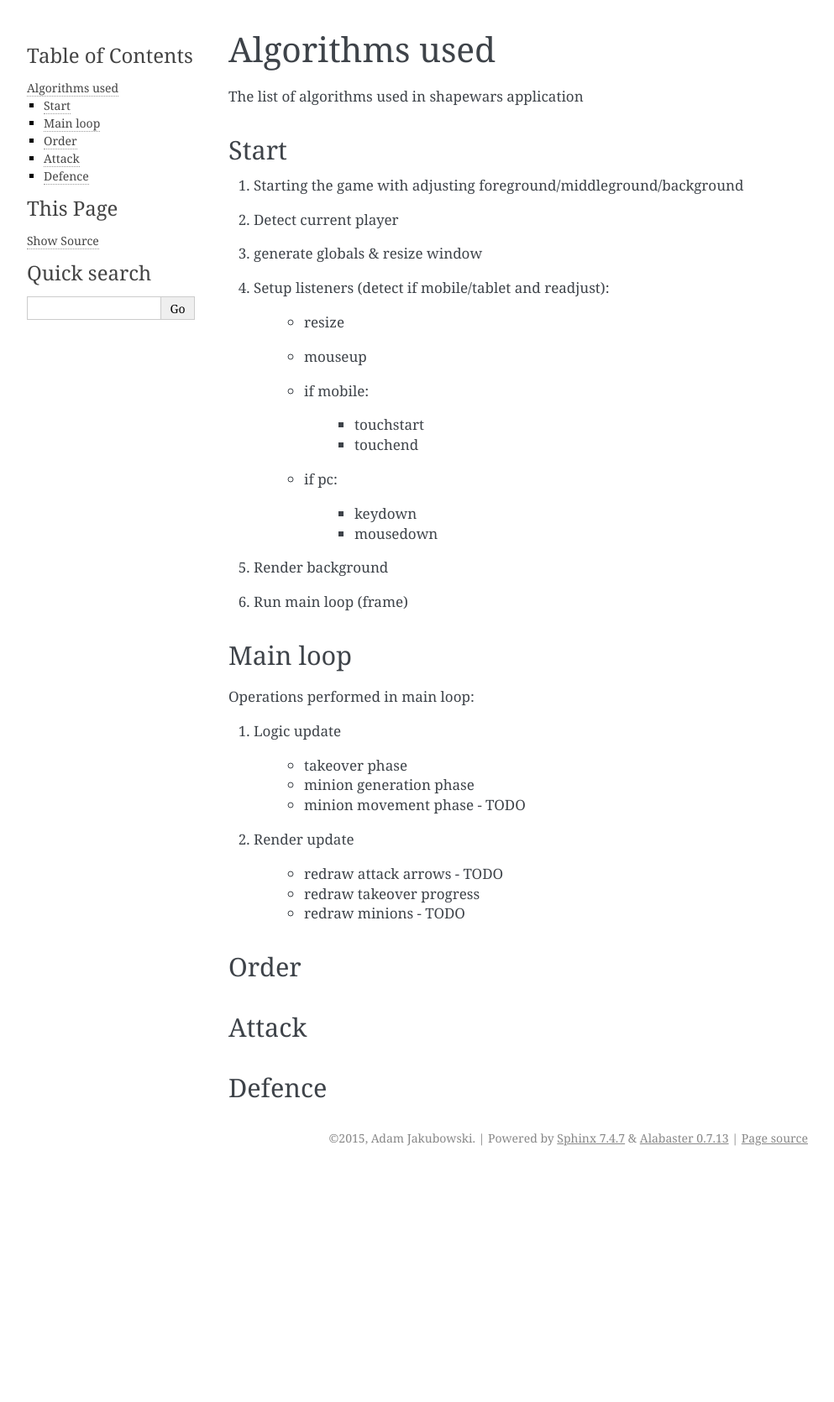
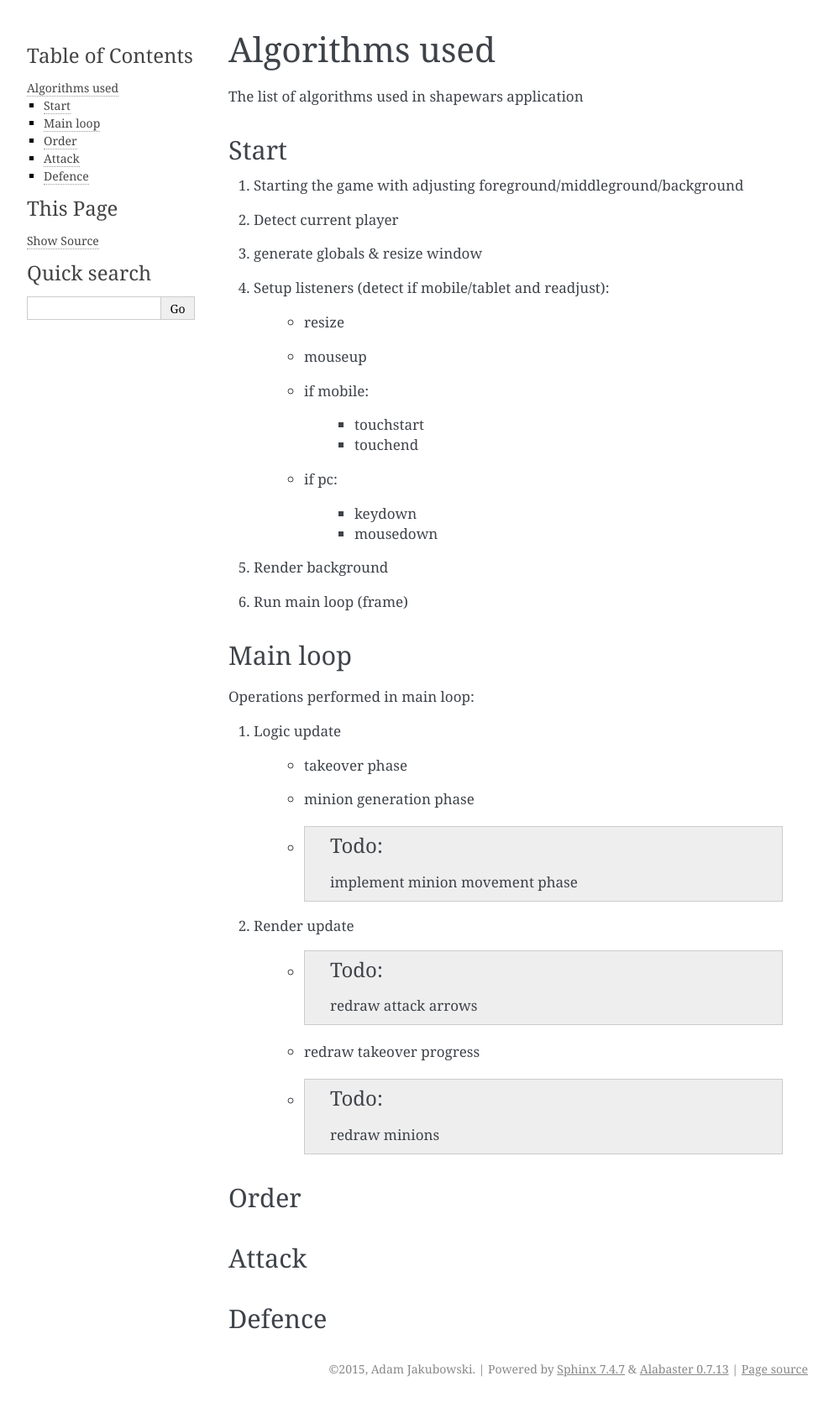
Before and after one commit to ajakubo1/shapewars, a Sphinx documentation site: the page built from doc/algorithms/index.rst, in a window 1280 px wide. Shown: the whole page at 84% size, without its empty margins (148-1141 px from the left). Built offline with Sphinx 7.4.7, drawn with Linux system fonts in a browser that asks for light colours; before the commit the page ends 1395 px from its top, so only the background shows below that.

Commit message:
added todo lists

```diff
--- a/doc/algorithms/index.rst
+++ b/doc/algorithms/index.rst
@@ -40,13 +43,13 @@ Operations performed in main loop:
 
     * takeover phase
     * minion generation phase
-    * minion movement phase - TODO
+    * .. todo:: implement minion movement phase
 
 2. Render update
 
-    * redraw attack arrows - TODO
+    * .. todo:: redraw attack arrows
     * redraw takeover progress
-    * redraw minions - TODO
+    * .. todo:: redraw minions
 
 
 -----
```
Also changed, not shown: other parts of doc/algorithms/index.rst (+3 -0 lines).
